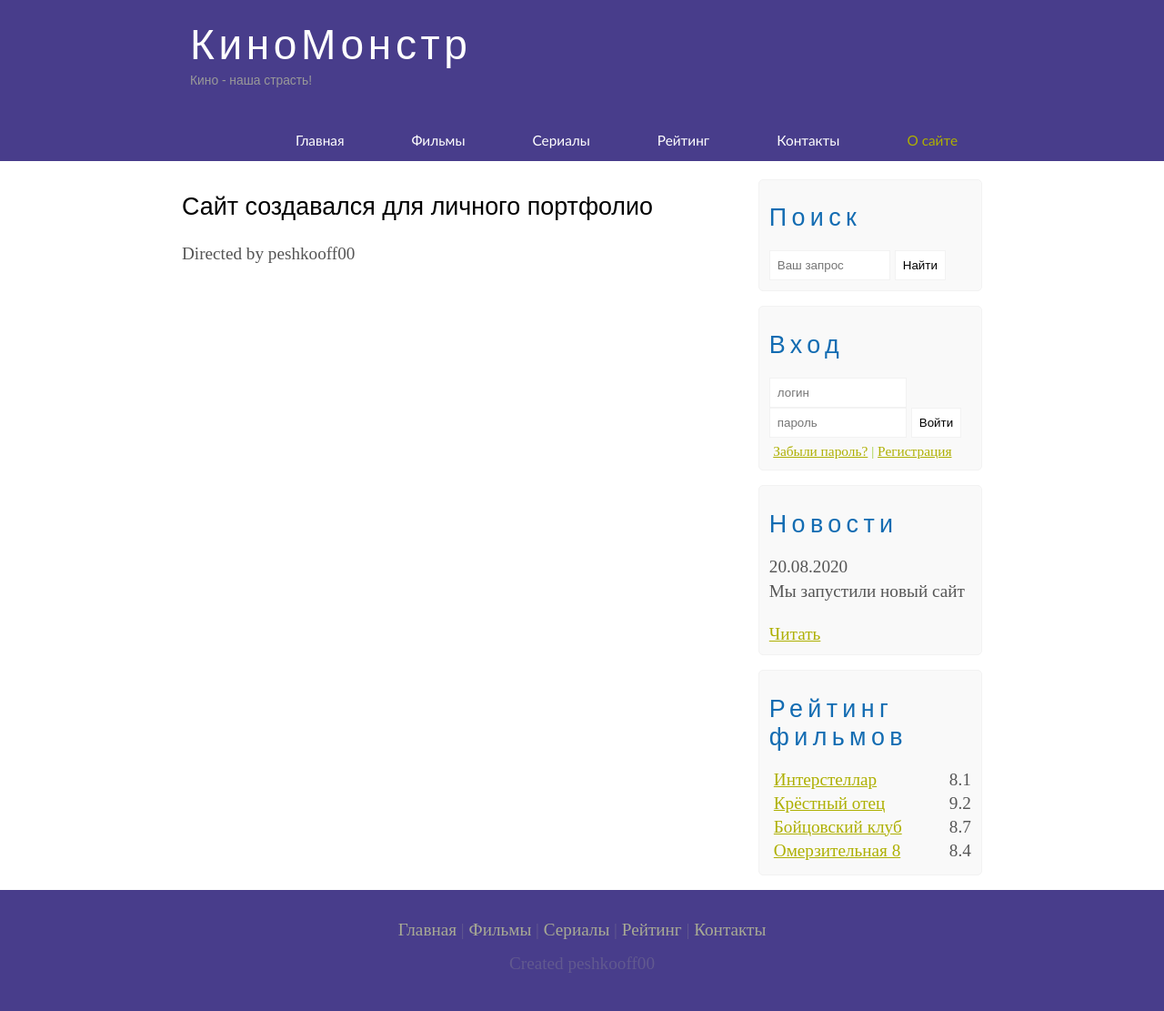
After one commit to peshkooff/KinoMonstrDJANGO, a Django app: page /main/info/ in a window 1280 px wide. The commit adds this page. Shown: the whole page at 91% size. Run offline with Django 3.2, Linux system fonts and the light colour scheme.

Commit message:
Created info view, info-page

```diff
--- a/FilmMonster/Main/templates/layout/basic.html
+++ b/FilmMonster/Main/templates/layout/basic.html
@@ -34,7 +34,7 @@
                     <li><a href="{% url 'serials' %}">Сериалы</a></li>
                     <li><a href="#">Рейтинг</a></li>
                     <li><a href="#">Контакты</a></li>
-                    <li><a href="#">О сайте</a></li>
+                    <li><a href="{%url 'info' %}">О сайте</a></li>
                 </ul>
                 {% endblock %}
 
@@ -87,8 +87,6 @@
                     <a href="#"><img src="{% static 'img/cloud.png' %}"></a>
                     <a href="#"><img src="{% static 'img/max.png' %}"></a>
                     <a href="#"><img src="{% static 'img/inter.png' %}"></a>
-
-
                 </div>
 
                 <h1>Сериалы</h1>
@@ -129,7 +127,7 @@
                 <a href="#">Рейтинг</a> |
                 <a href="#">Контакты</a>
             </p>
-            <p>Created peshkooff00 c</p>
+            <p>Created peshkooff00</p>
         </div>
     </div>
 </body>
--- a/FilmMonster/Main/templates/layout/films.html
+++ b/FilmMonster/Main/templates/layout/films.html
@@ -12,7 +12,7 @@
     <li><a href="{% url 'serials' %}">Сериалы</a></li>
     <li><a href="#">Рейтинг</a></li>
     <li><a href="#">Контакты</a></li>
-    <li><a href="#">О сайте</a></li>
+    <li><a href="{%url 'info' %}">О сайте</a></li>
 </ul>
 {% endblock %}
 
--- /dev/null
+++ b/FilmMonster/Main/templates/layout/info.html
@@ -0,0 +1,27 @@
+{% extends 'layout/basic.html' %}
+{% load static %}
+
+{% block header %}
+
+<link rel="stylesheet" href="{% static 'main/main.css' %}">
+
+{% endblock %}
+
+
+{% block selected %}
+<ul class="menu">
+    <li><a href="{% url 'index' %}">Главная</a></li>
+    <li><a href="{% url 'films' %}">Фильмы</a></li>
+    <li><a href="{% url 'serials' %}">Сериалы</a></li>
+    <li><a href="#">Рейтинг</a></li>
+    <li><a href="#">Контакты</a></li>
+    <li class="selected"><a href="{%url 'info' %}">О сайте</a></li>
+</ul>
+{% endblock %}
+
+{% block content %}
+
+<h2>Сайт создавался для личного портфолио</h2>
+
+<p>Directed by peshkooff00</p>
+{% endblock %}
--- a/FilmMonster/Main/templates/layout/serials.html
+++ b/FilmMonster/Main/templates/layout/serials.html
@@ -14,7 +14,7 @@
                     <li class="selected"><a href="{% url 'serials' %}">Сериалы</a></li>
                     <li><a href="#">Рейтинг</a></li>
                     <li><a href="#">Контакты</a></li>
-                    <li><a href="#">О сайте</a></li>
+                    <li><a href="{%url 'info' %}">О сайте</a></li>
                 </ul>
 {% endblock %}
 
--- a/FilmMonster/Main/urls.py
+++ b/FilmMonster/Main/urls.py
@@ -1,9 +1,10 @@
 from django.urls import path
-from .views import index, films, serials
+from .views import index, films, serials, info
 
 
 urlpatterns = [
     path('', index, name='index'),
     path('films/', films, name='films'),
     path('serials/', serials, name='serials'),
+    path('info/', info, name='info'),
 ]
--- a/FilmMonster/Main/views.py
+++ b/FilmMonster/Main/views.py
@@ -11,3 +11,7 @@ def films(request):
 
 def serials(request):
     return render(request, 'layout/serials.html')
+
+
+def info(request):
+    return render(request, 'layout/info.html')
```
